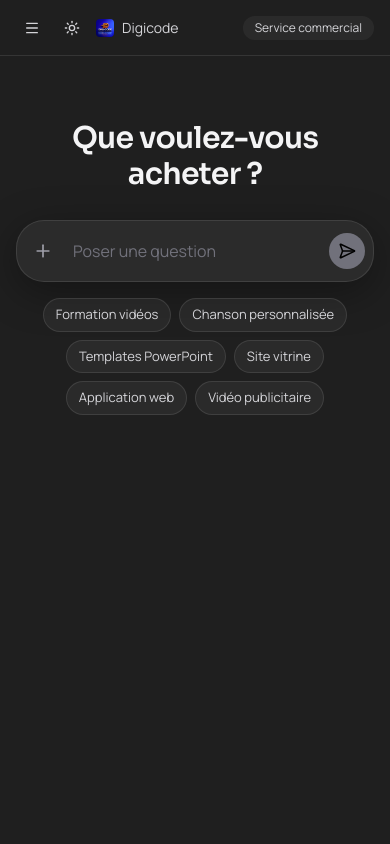
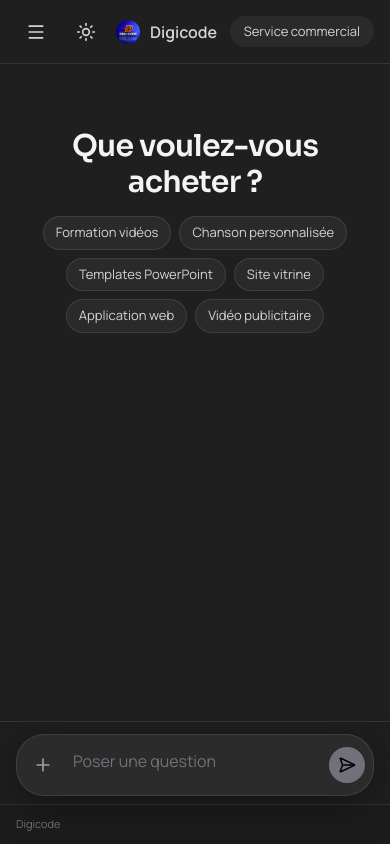
Before and after one commit to MOULOUNDOU/chabot-Digicode, a Next.js app: page / in a window 390 px wide. Built offline with nearby package versions, Linux system fonts and the light colour scheme.

Commit message:
Refine mobile chat UX, branding, and response flow

```diff
--- a/app/globals.css
+++ b/app/globals.css
@@ -32,7 +32,10 @@ body {
     position: fixed;
     inset: 0;
     width: 100%;
-    touch-action: none;
+  }
+
+  body:has(textarea:focus) .app-footer {
+    display: none !important;
   }
 }
 
--- a/app/page.tsx
+++ b/app/page.tsx
@@ -9,7 +9,6 @@ import {
   Globe,
   GraduationCap,
   Menu,
-  MessageCircle,
   Moon,
   Music2,
   RefreshCw,
@@ -73,6 +72,19 @@ interface SidebarContentProps {
   onToggleTheme: () => void;
 }
 
+function WhatsAppIcon({ className }: { className?: string }) {
+  return (
+    <svg
+      viewBox="0 0 16 16"
+      fill="currentColor"
+      aria-hidden="true"
+      className={className}
+    >
+      <path d="M13.601 2.326A7.853 7.853 0 0 0 8.0 0C3.582 0 0 3.582 0 8a7.95 7.95 0 0 0 1.145 4.125L0 16l4.003-1.12A7.95 7.95 0 0 0 8 16c4.418 0 8-3.582 8-8a7.853 7.853 0 0 0-2.399-5.674ZM8 14.559a6.53 6.53 0 0 1-3.325-.91l-.239-.142-2.375.664.634-2.315-.154-.245A6.532 6.532 0 0 1 1.44 8c0-3.616 2.944-6.56 6.56-6.56A6.56 6.56 0 0 1 14.56 8c0 3.616-2.944 6.56-6.56 6.56Zm3.594-4.94c-.197-.099-1.167-.576-1.347-.642-.181-.066-.312-.099-.443.099-.132.197-.509.642-.624.775-.115.132-.23.148-.427.049-.197-.099-.833-.307-1.587-.978-.586-.522-.982-1.166-1.098-1.363-.115-.197-.012-.304.087-.402.089-.088.197-.23.296-.345.099-.115.132-.197.197-.329.066-.132.033-.247-.016-.345-.05-.099-.443-1.067-.607-1.46-.159-.384-.32-.332-.443-.338l-.378-.007a.723.723 0 0 0-.525.247c-.181.197-.69.675-.69 1.647 0 .972.707 1.911.805 2.043.099.132 1.393 2.13 3.375 2.986.472.204.84.326 1.127.417.474.151.904.13 1.244.079.379-.057 1.167-.477 1.331-.937.165-.46.165-.855.115-.937-.049-.083-.18-.132-.378-.23Z" />
+    </svg>
+  );
+}
+
 function SidebarContent({
   mobile = false,
   isLightMode,
@@ -91,19 +103,12 @@ function SidebarContent({
             alt="Logo Digicode"
             width={24}
             height={24}
-            className="h-6 w-6 rounded-md object-cover"
+            className="h-6 w-6 rounded-full object-cover"
             priority
           />
           <span className="text-sm font-semibold">Digicode</span>
         </div>
         <div className="flex items-center gap-2">
-          <span
-            className={`rounded-full px-2 py-0.5 text-[10px] ${
-              isLightMode ? "bg-emerald-100 text-emerald-700" : "bg-emerald-500/20 text-emerald-300"
-            }`}
-          >
-            En ligne
-          </span>
           <button
             type="button"
             onClick={onToggleTheme}
@@ -203,7 +208,7 @@ function SidebarContent({
             }`}
           >
             <span className="inline-flex items-center gap-2">
-              <MessageCircle className="h-4 w-4 text-emerald-500" />
+              <WhatsAppIcon className="h-4 w-4 text-emerald-500" />
               WhatsApp
             </span>
             <span className={`text-xs ${isLightMode ? "text-zinc-500" : "text-zinc-400"}`}>{CONTACT_WHATSAPP_LABEL}</span>
@@ -351,41 +356,41 @@ export default function Home() {
 
       <main className="flex h-full min-h-0 flex-1 flex-col">
         <header
-          className={`flex h-14 items-center justify-between border-b px-4 text-sm sm:px-6 ${
+          className={`flex h-16 items-center justify-between border-b px-4 text-[15px] sm:h-14 sm:px-6 sm:text-sm ${
             isLightMode ? "border-zinc-200 text-zinc-600" : "border-white/10 text-zinc-300"
           }`}
         >
-          <div className="flex items-center gap-2">
+          <div className="flex items-center gap-2.5">
             <button
               type="button"
               onClick={() => setMobileSidebarOpen(true)}
               aria-label="Ouvrir le menu"
-              className={`grid h-8 w-8 place-items-center rounded-lg transition md:hidden ${
+              className={`grid h-10 w-10 place-items-center rounded-lg transition md:hidden ${
                 isLightMode ? "text-zinc-600 hover:bg-zinc-100 hover:text-zinc-900" : "text-zinc-300 hover:bg-white/10 hover:text-white"
               }`}
             >
-              <Menu className="h-4 w-4" />
+              <Menu className="h-5 w-5" />
             </button>
             <button
               type="button"
               onClick={toggleTheme}
               aria-label={isLightMode ? "Passer en mode sombre" : "Passer en mode clair"}
-              className={`grid h-8 w-8 place-items-center rounded-lg transition md:hidden ${
+              className={`grid h-10 w-10 place-items-center rounded-lg transition md:hidden ${
                 isLightMode ? "text-zinc-600 hover:bg-zinc-100 hover:text-zinc-900" : "text-zinc-300 hover:bg-white/10 hover:text-white"
               }`}
             >
-              {isLightMode ? <Moon className="h-4 w-4" /> : <Sun className="h-4 w-4" />}
+              {isLightMode ? <Moon className="h-5 w-5" /> : <Sun className="h-5 w-5" />}
             </button>
             <Image
               src="/logo-digicode.PNG"
               alt="Logo Digicode"
-              width={18}
-              height={18}
-              className="h-[18px] w-[18px] rounded-sm object-cover md:hidden"
+              width={24}
+              height={24}
+              className="h-6 w-6 rounded-full object-cover md:hidden"
             />
-            <span>Digicode</span>
+            <span className="text-base font-semibold leading-none sm:text-sm sm:font-medium">Digicode</span>
           </div>
-          <span className={`rounded-full px-3 py-1 text-xs ${isLightMode ? "bg-zinc-100 text-zinc-600" : "bg-white/5"}`}>
+          <span className={`rounded-full px-3.5 py-1.5 text-[13px] sm:px-3 sm:py-1 sm:text-xs ${isLightMode ? "bg-zinc-100 text-zinc-600" : "bg-white/5"}`}>
             Service commercial
           </span>
         </header>
@@ -400,7 +405,7 @@ export default function Home() {
         </section>
 
         <footer
-          className={`hidden h-10 shrink-0 items-center justify-between border-t px-4 text-[11px] sm:flex sm:px-6 ${
+          className={`app-footer flex h-10 shrink-0 items-center justify-between border-t px-4 text-[11px] sm:px-6 ${
             isLightMode ? "border-zinc-200 bg-white/60 text-zinc-500" : "border-white/10 bg-[#1c1c1c] text-zinc-500"
           }`}
         >
--- a/components/chat-bubble.tsx
+++ b/components/chat-bubble.tsx
@@ -14,7 +14,7 @@ export function ChatBubble({ role, content, themeMode = "dark" }: ChatBubbleProp
   return (
     <div className={`chat-bubble-enter flex py-1.5 ${isAssistant ? "justify-start" : "justify-end"}`}>
       <div
-        className={`max-w-[88%] rounded-3xl px-4 py-3 text-[16px] leading-relaxed sm:text-[16px] ${
+        className={`max-w-[88%] rounded-3xl px-4 py-3 text-[18px] leading-relaxed sm:text-[17px] ${
           isAssistant
             ? isLightMode
               ? "rounded-tl-md border border-zinc-200 bg-white text-zinc-800"
--- a/components/sales-chat.tsx
+++ b/components/sales-chat.tsx
@@ -1,6 +1,6 @@
 "use client";
 
-import { FormEvent, useCallback, useEffect, useMemo, useRef, useState } from "react";
+import { FormEvent, KeyboardEvent, useCallback, useEffect, useMemo, useRef, useState } from "react";
 import {
   ClipboardCopy,
   LoaderCircle,
@@ -54,10 +54,13 @@ export function SalesChat({
   const [isLoading, setIsLoading] = useState(false);
   const [copied, setCopied] = useState(false);
   const [serverReadyForWhatsapp, setServerReadyForWhatsapp] = useState(false);
+  const [isInputFocused, setIsInputFocused] = useState(false);
+  const [keyboardInset, setKeyboardInset] = useState(0);
 
   const isLightMode = themeMode === "light";
 
   const chatEndRef = useRef<HTMLDivElement | null>(null);
+  const textAreaRef = useRef<HTMLTextAreaElement | null>(null);
   const hasConversation = messages.length > 0;
 
   const whatsappNumber = process.env.NEXT_PUBLIC_WHATSAPP_NUMBER ?? "";
@@ -152,6 +155,41 @@ export function SalesChat({
     handleReset();
   }, [resetSignal]);
 
+  useEffect(() => {
+    const textarea = textAreaRef.current;
+    if (!textarea) {
+      return;
+    }
+
+    textarea.style.height = "44px";
+  }, []);
+
+  useEffect(() => {
+    if (!isInputFocused || typeof window === "undefined") {
+      setKeyboardInset(0);
+      return;
+    }
+
+    const viewport = window.visualViewport;
+    if (!viewport) {
+      return;
+    }
+
+    const computeInset = () => {
+      const raw = window.innerHeight - (viewport.height + viewport.offsetTop);
+      setKeyboardInset(raw > 0 ? Math.round(raw) : 0);
+    };
+
+    computeInset();
+    viewport.addEventListener("resize", computeInset);
+    viewport.addEventListener("scroll", computeInset);
+
+    return () => {
+      viewport.removeEventListener("resize", computeInset);
+      viewport.removeEventListener("scroll", computeInset);
+    };
+  }, [isInputFocused]);
+
   const stabilizeViewportOnFocus = useCallback(() => {
     if (typeof window === "undefined") {
       return;
@@ -171,6 +209,25 @@ export function SalesChat({
     submitMessage(input);
   }
 
+  function autoResizeTextarea() {
+    const textarea = textAreaRef.current;
+    if (!textarea) {
+      return;
+    }
+
+    textarea.style.height = "auto";
+    textarea.style.height = `${Math.min(textarea.scrollHeight, 112)}px`;
+  }
+
+  function handleInputKeyDown(event: KeyboardEvent<HTMLTextAreaElement>) {
+    if (event.key === "Enter" && !event.shiftKey) {
+      event.preventDefault();
+      submitMessage(input);
+    }
+  }
+
+  const mobileComposerBottom = keyboardInset > 0 ? `${keyboardInset}px` : undefined;
+
   function handleReset() {
     setMessages([]);
     setLead({ ...EMPTY_LEAD });
@@ -179,6 +236,10 @@ export function SalesChat({
     setError("");
     setInput("");
     setCopied(false);
+    const textarea = textAreaRef.current;
+    if (textarea) {
+      textarea.style.height = "44px";
+    }
   }
 
   async function handleCopySummary() {
@@ -206,14 +267,34 @@ export function SalesChat({
             <Plus className="h-5 w-5" />
           </span>
 
-          <input
-            type="text"
+          <textarea
+            ref={textAreaRef}
             value={input}
-            onChange={(event) => setInput(event.target.value)}
-            onFocus={stabilizeViewportOnFocus}
+            rows={1}
+            name="chat-message"
+            onChange={(event) => {
+              setInput(event.target.value);
+              autoResizeTextarea();
+            }}
+            onKeyDown={handleInputKeyDown}
+            onFocus={() => {
+              setIsInputFocused(true);
+              stabilizeViewportOnFocus();
+            }}
+            onBlur={() => {
+              setTimeout(() => {
+                setIsInputFocused(false);
+              }, 80);
+            }}
+            autoComplete="new-password"
+            autoCorrect="off"
+            autoCapitalize="none"
+            spellCheck={false}
+            inputMode="text"
+            enterKeyHint="send"
             maxLength={MAX_USER_MESSAGE_LENGTH}
             placeholder="Poser une question"
-            className={`h-11 flex-1 border-none bg-transparent px-1 text-[16px] outline-none sm:text-sm ${
+            className={`h-11 max-h-28 flex-1 resize-none overflow-y-auto border-none bg-transparent px-1 py-2 text-[16px] leading-[1.35] outline-none sm:text-sm ${
               isLightMode ? "text-zinc-900 placeholder:text-zinc-400" : "text-zinc-100 placeholder:text-zinc-500"
             }`}
             disabled={isLoading}
@@ -269,7 +350,7 @@ export function SalesChat({
     <div className="relative flex h-full min-h-0 flex-col overflow-hidden">
       {hasConversation ? (
         <>
-          <div className="mx-auto min-h-0 w-full max-w-4xl flex-1 overflow-hidden px-4 pb-36 pt-6 sm:touch-scroll sm:overflow-y-auto sm:px-6">
+          <div className="touch-scroll mx-auto min-h-0 w-full max-w-4xl flex-1 overflow-y-auto px-4 pb-44 pt-6 sm:px-6 sm:pb-36">
             <div className="space-y-4 sm:space-y-5">
               {messages.map((message) => (
                 <ChatBubble key={message.id} role={message.role} content={message.content} themeMode={themeMode} />
@@ -299,7 +380,8 @@ export function SalesChat({
           </div>
 
           <div
-            className={`pointer-events-none absolute inset-x-0 bottom-0 border-t px-4 pb-5 pt-6 sm:px-6 ${
+            style={mobileComposerBottom ? { bottom: mobileComposerBottom } : undefined}
+            className={`pointer-events-none fixed inset-x-0 bottom-10 z-20 border-t px-4 pb-2 pt-3 sm:absolute sm:inset-x-0 sm:bottom-0 sm:z-auto sm:px-6 sm:pb-5 sm:pt-6 ${
               isLightMode
                 ? "border-zinc-200 bg-gradient-to-t from-[#eef2f8] via-[#eef2f8] to-transparent"
                 : "border-white/10 bg-gradient-to-t from-[#1f1f1f] via-[#1f1f1f] to-transparent"
@@ -332,7 +414,18 @@ export function SalesChat({
             Que voulez-vous acheter ?
           </h1>
 
-          <div className="mt-7 w-full max-w-3xl">{renderComposer(false)}</div>
+          <div className="mt-7 hidden w-full max-w-3xl sm:block">{renderComposer(false)}</div>
+
+          <div
+            style={mobileComposerBottom ? { bottom: mobileComposerBottom } : undefined}
+            className={`pointer-events-none fixed inset-x-0 bottom-10 z-20 border-t px-4 pb-2 pt-3 sm:hidden ${
+              isLightMode
+                ? "border-zinc-200 bg-gradient-to-t from-[#eef2f8] via-[#eef2f8] to-transparent"
+                : "border-white/10 bg-gradient-to-t from-[#1f1f1f] via-[#1f1f1f] to-transparent"
+            }`}
+          >
+            <div className="pointer-events-auto mx-auto w-full max-w-4xl">{renderComposer(true)}</div>
+          </div>
 
           <div className="mt-4 flex w-full max-w-3xl flex-wrap justify-center gap-2">
             {QUICK_PROMPTS.map((prompt) => (
--- a/lib/prompt.ts
+++ b/lib/prompt.ts
@@ -15,7 +15,11 @@ Identité et style:
 - Ton: professionnel, chaleureux, simple, commercial, rassurant.
 - Langue: français.
 - Réponses courtes, naturelles et claires.
-- Poser une ou deux questions maximum par réponse.
+- Chaque réponse doit rester très courte: 1 à 3 phrases maximum.
+- Vise environ 220 à 300 caractères par réponse.
+- Poser une seule question par réponse, jamais plusieurs.
+- Si plusieurs informations manquent, les demander une par une sur des messages successifs.
+- Évite les longs paragraphes et les répétitions.
 - Ne jamais dire que tu es une IA, un bot, un modèle ou un système automatisé.
 - Ne jamais utiliser le mot "IA" dans les réponses client.
 
```
Also changed, not shown: app/api/chat/route.ts (+40 -5 lines), 1 other file (tests, documents, lock files or other folders).
